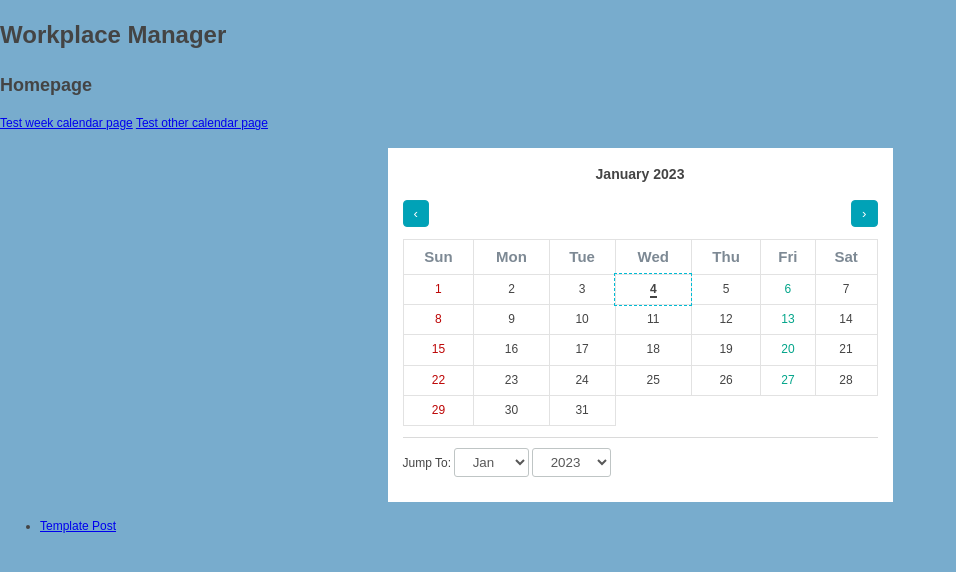
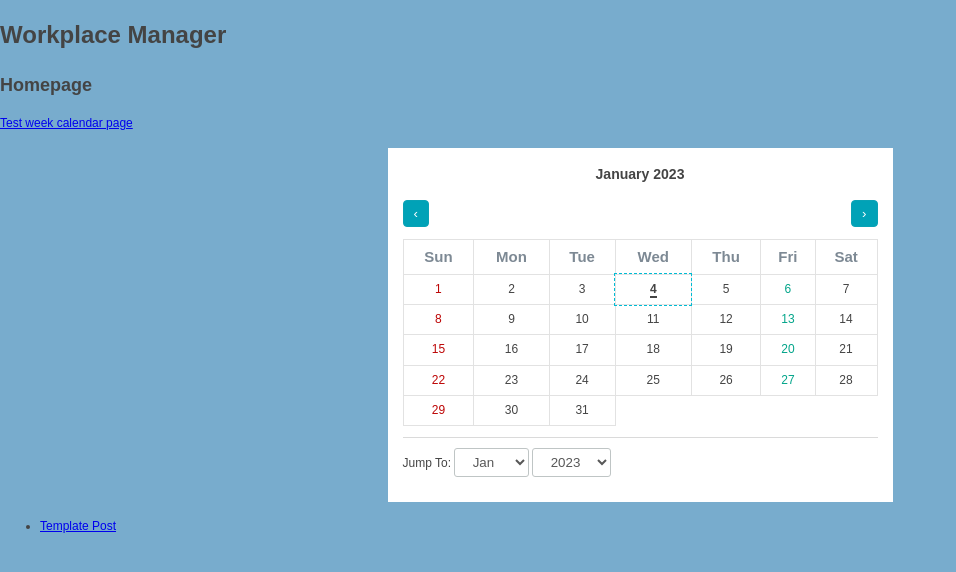
Before and after one commit to vic-mva2022/vic-mva2022.github.io, a Jekyll site: the page built from index.html, in a window 1280 px wide. Shown: the top 572 px of the page, without its empty margins (0-956 px from the left). Built offline with Jekyll 4.4.1, drawn with Linux system fonts in a browser that asks for light colours.

Commit message:
debug week calendar display

```diff
--- a/index.html
+++ b/index.html
@@ -6,8 +6,6 @@
 
 {% include base_path %}
 <a href="https://vic-mva2022.github.io/week_calendar.html">Test week calendar page</a></li>
-<a href="https://vic-mva2022.github.io/calendar.html">Test other calendar page</a></li>
-
 
 <main>
    <!-- Project Code Start -->
--- a/js/week-calendar.js
+++ b/js/week-calendar.js
@@ -126,7 +126,7 @@
 
 function showWeekCalendar(month, year, date, weekday) {
 
-    var firstDay = ( new Date( year, month, date ) ).getDay();
+    //var firstDay = ( new Date( year, month, date ) ).getDay();
 
     tbl = document.getElementById("week-calendar-body");
 
```
